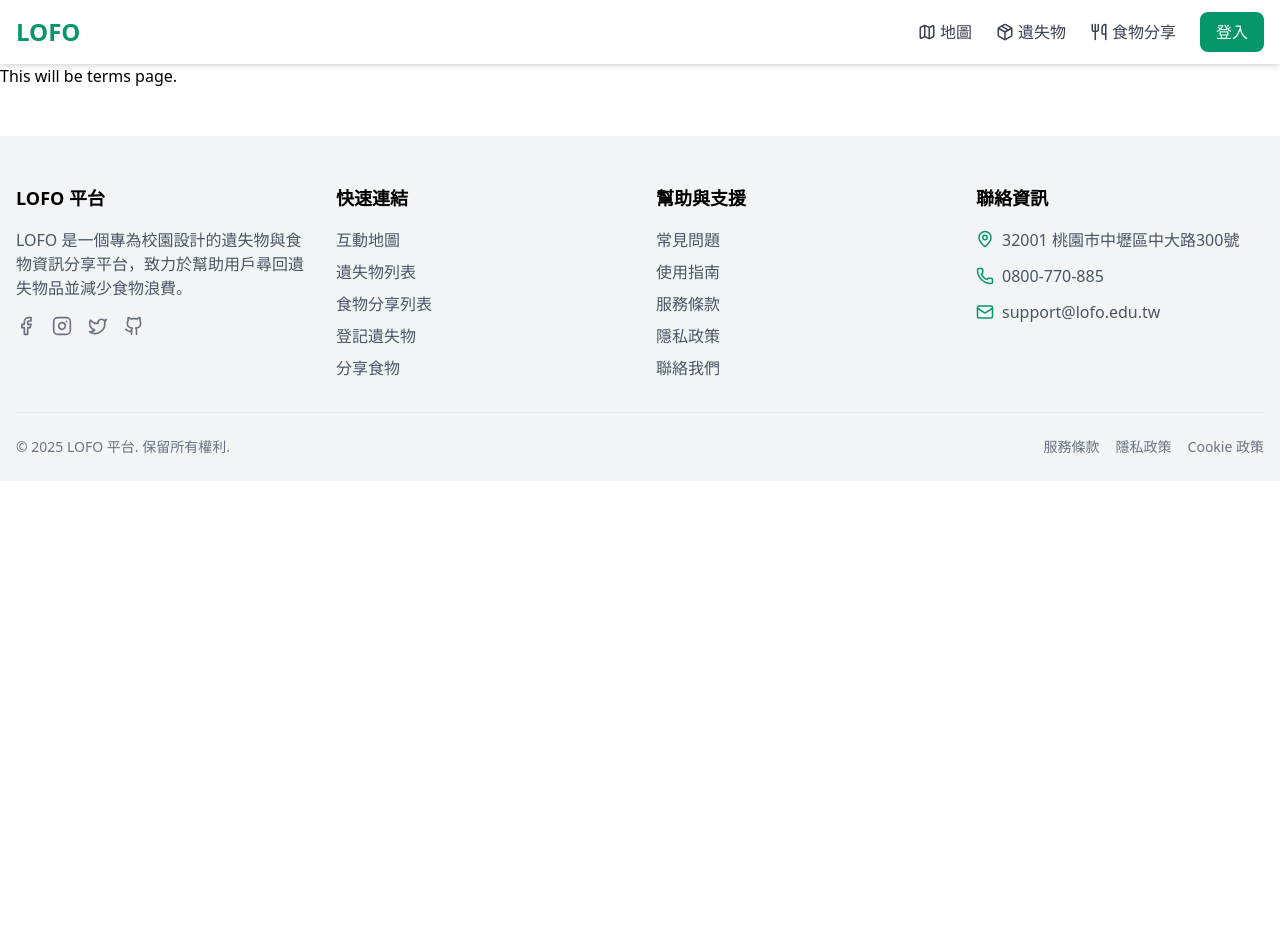
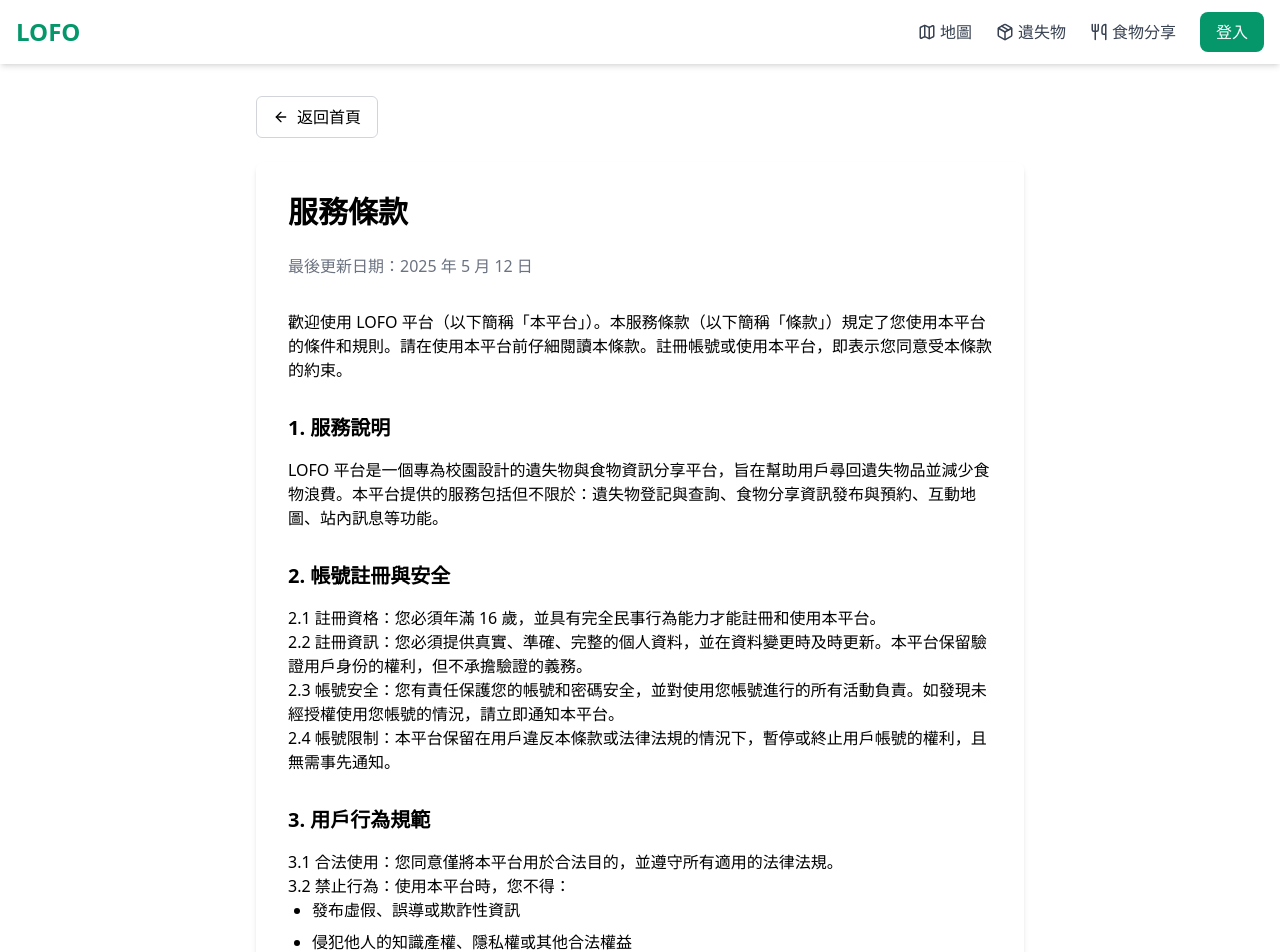
Before and after one commit to YuanWang08/LOFO-Flatform, a Nuxt app in the folder frontend/: page /terms in a window 1280 px wide. Shown: the top 952 px of the page. Before the commit the page ends 800 px from the top, so only its background shows below. Built offline with nearby package versions, Linux system fonts and the light colour scheme.

Commit message:
新增服務條款頁面，包含使用條件、用戶行為規範及隱私保護等詳細說明，改善用戶對平台的理解與信任

```diff
--- a/frontend/pages/terms/index.vue
+++ b/frontend/pages/terms/index.vue
@@ -1,3 +1,166 @@
 <template>
-  <h1>This will be terms page.</h1>
+  <div class="container mx-auto px-4 py-8">
+    <div class="max-w-3xl mx-auto">
+      <div class="mb-6">
+        <NuxtLink to="/">
+          <button
+            class="px-4 py-2 border border-gray-300 rounded-md hover:bg-gray-50 transition-colors flex items-center"
+          >
+            <ArrowLeft class="mr-2 h-4 w-4" />
+            返回首頁
+          </button>
+        </NuxtLink>
+      </div>
+
+      <div class="bg-white rounded-lg shadow-md p-8">
+        <h1 class="text-3xl font-bold mb-6">服務條款</h1>
+        <p class="text-gray-500 mb-8">最後更新日期：2025 年 5 月 12 日</p>
+
+        <div class="prose max-w-none">
+          <p>
+            歡迎使用 LOFO
+            平台（以下簡稱「本平台」）。本服務條款（以下簡稱「條款」）規定了您使用本平台的條件和規則。請在使用本平台前仔細閱讀本條款。註冊帳號或使用本平台，即表示您同意受本條款的約束。
+          </p>
+
+          <h2 class="text-xl font-semibold mt-8 mb-4">1. 服務說明</h2>
+          <p>
+            LOFO
+            平台是一個專為校園設計的遺失物與食物資訊分享平台，旨在幫助用戶尋回遺失物品並減少食物浪費。本平台提供的服務包括但不限於：遺失物登記與查詢、食物分享資訊發布與預約、互動地圖、站內訊息等功能。
+          </p>
+
+          <h2 class="text-xl font-semibold mt-8 mb-4">2. 帳號註冊與安全</h2>
+          <p>
+            2.1 註冊資格：您必須年滿 16
+            歲，並具有完全民事行為能力才能註冊和使用本平台。
+          </p>
+          <p>
+            2.2
+            註冊資訊：您必須提供真實、準確、完整的個人資料，並在資料變更時及時更新。本平台保留驗證用戶身份的權利，但不承擔驗證的義務。
+          </p>
+          <p>
+            2.3
+            帳號安全：您有責任保護您的帳號和密碼安全，並對使用您帳號進行的所有活動負責。如發現未經授權使用您帳號的情況，請立即通知本平台。
+          </p>
+          <p>
+            2.4
+            帳號限制：本平台保留在用戶違反本條款或法律法規的情況下，暫停或終止用戶帳號的權利，且無需事先通知。
+          </p>
+
+          <h2 class="text-xl font-semibold mt-8 mb-4">3. 用戶行為規範</h2>
+          <p>
+            3.1
+            合法使用：您同意僅將本平台用於合法目的，並遵守所有適用的法律法規。
+          </p>
+          <p>3.2 禁止行為：使用本平台時，您不得：</p>
+          <ul class="list-disc pl-6 space-y-2">
+            <li>發布虛假、誤導或欺詐性資訊</li>
+            <li>侵犯他人的知識產權、隱私權或其他合法權益</li>
+            <li>發布含有暴力、色情、歧視、誹謗或其他不適當內容的資訊</li>
+            <li>利用本平台進行商業宣傳或未經授權的廣告活動</li>
+            <li>使用自動化程序或機器人干擾本平台的正常運作</li>
+            <li>試圖未經授權訪問本平台的系統或網絡</li>
+            <li>利用本平台從事任何非法活動或損害他人權益的行為</li>
+          </ul>
+          <p>
+            3.3
+            內容責任：您對自己發布在本平台上的所有內容負責，包括文字、圖片和其他媒體。本平台不對用戶發布的內容承擔責任，但保留刪除違規內容的權利。
+          </p>
+
+          <h2 class="text-xl font-semibold mt-8 mb-4">
+            4. 遺失物與食物分享規則
+          </h2>
+          <p>4.1 遺失物登記：</p>
+          <ul class="list-disc pl-6 space-y-2">
+            <li>登記遺失物或撿到物品時，請提供準確、詳細的資訊</li>
+            <li>
+              對於貴重物品（如錢包、證件、電子設備等），建議先交由校園失物招領處保管
+            </li>
+            <li>
+              請勿在公開資訊中顯示敏感個人資料（如身份證號碼、銀行卡號等）
+            </li>
+            <li>物品交接應在公共場所進行，確保雙方安全</li>
+          </ul>
+          <p>4.2 食物分享：</p>
+          <ul class="list-disc pl-6 space-y-2">
+            <li>僅分享新鮮、衛生、未過期的食物</li>
+            <li>準確描述食物的成分，特別是可能引起過敏的成分</li>
+            <li>設定合理的有效期限，確保食物在被取用時仍然安全可食用</li>
+            <li>如預約後無法前往取用，請提前取消預約</li>
+            <li>
+              本平台不對食物的質量和安全承擔責任，分享者和取用者應自行判斷食物狀況
+            </li>
+          </ul>
+
+          <h2 class="text-xl font-semibold mt-8 mb-4">5. 知識產權</h2>
+          <p>
+            5.1
+            平台內容：本平台的所有內容，包括但不限於文字、圖像、標誌、按鈕圖標、軟件和音頻文件，均為本平台或其內容提供者所有，受著作權、商標和其他知識產權法律保護。
+          </p>
+          <p>
+            5.2
+            用戶內容：您保留您發布在本平台上的內容的所有權利。但您授予本平台全球性、非獨占性、免費的許可，允許本平台使用、複製、修改、發布、展示和分發您的內容，用於提供和推廣本平台服務。
+          </p>
+
+          <h2 class="text-xl font-semibold mt-8 mb-4">6. 隱私保護</h2>
+          <p>
+            本平台重視用戶隱私保護，收集和使用您的個人資料時將遵循我們的
+            <NuxtLink
+              to="/privacy"
+              class="text-emerald-600 hover:text-emerald-700"
+            >
+              隱私政策
+            </NuxtLink>
+            。使用本平台，即表示您同意我們按照隱私政策收集和使用您的個人資料。
+          </p>
+
+          <h2 class="text-xl font-semibold mt-8 mb-4">7. 免責聲明</h2>
+          <p>
+            7.1
+            服務「按現狀」提供：本平台的服務按「現狀」和「可用性」提供，不提供任何明示或暗示的保證，包括但不限於適銷性、特定用途適用性和非侵權性的保證。
+          </p>
+          <p>
+            7.2
+            責任限制：在法律允許的最大範圍內，本平台不對因使用或無法使用本平台服務而導致的任何直接、間接、附帶、特殊、衍生性或懲罰性損害承擔責任。
+          </p>
+          <p>
+            7.3
+            第三方行為：本平台不對用戶之間的交易或互動負責，包括但不限於物品交接、食物分享等活動中可能發生的糾紛或損失。
+          </p>
+
+          <h2 class="text-xl font-semibold mt-8 mb-4">8. 條款修改</h2>
+          <p>
+            本平台保留隨時修改本條款的權利。修改後的條款將在本頁面上發布，並自發布之日起生效。繼續使用本平台，即表示您接受修改後的條款。建議您定期查閱本條款以了解任何變更。
+          </p>
+
+          <h2 class="text-xl font-semibold mt-8 mb-4">9. 適用法律與爭議解決</h2>
+          <p>
+            本條款受中華民國法律管轄。因使用本平台或本條款引起的任何爭議，雙方應首先通過友好協商解決；協商不成的，應提交至台灣桃園地方法院進行訴訟解決。
+          </p>
+
+          <h2 class="text-xl font-semibold mt-8 mb-4">10. 聯絡我們</h2>
+          <p>
+            如您對本條款有任何疑問或建議，請
+            <NuxtLink
+              to="/contact"
+              class="text-emerald-600 hover:text-emerald-700"
+            >
+              聯絡我們
+            </NuxtLink>
+            。
+          </p>
+
+          <div class="mt-8 p-4 bg-gray-50 rounded-lg">
+            <p class="font-medium">感謝您使用 LOFO 平台！</p>
+            <p class="text-sm text-gray-600 mt-2">
+              使用本平台即表示您已閱讀並同意本服務條款。我們鼓勵您積極參與社區互助，共同創造一個友善、誠信的校園環境。
+            </p>
+          </div>
+        </div>
+      </div>
+    </div>
+  </div>
 </template>
+
+<script setup>
+import { ArrowLeft } from "lucide-vue-next";
+</script>
```
